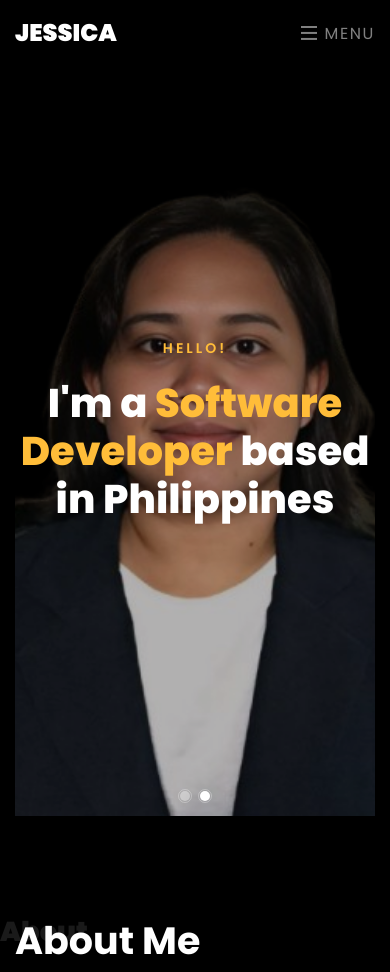
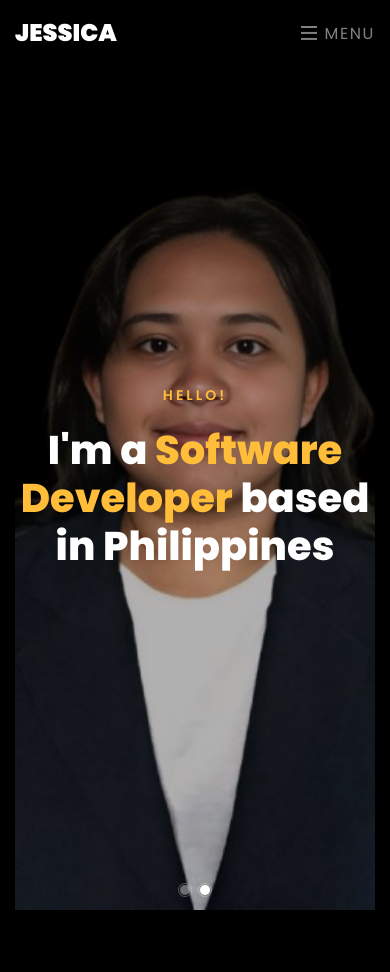
Before and after one commit to ixhi01/Portfolio, a plain HTML site: page index.html in a window 390 px wide. Shown: the top 972 px of the page. Drawn offline with Linux system fonts and the light colour scheme; files whose address does not match are found by name.

Commit message:
Fix: mobile scrolling issue with updated styles and owl carousel config

```diff
--- a/index.html
+++ b/index.html
@@ -21,18 +21,23 @@
     <!-- 🔧 Mobile Fixes -->
    <style>
 		@media only screen and (max-width: 768px) {
-        .js-fullheight {
+			.js-fullheight,
+			.home-slider,
+			.slider-item,
+			.slider-text {
 			height: auto !important;
-          min-height: 100vh;
+			min-height: 100vh !important;
+			overflow: visible !important;
 			}
 
 			.home-slider {
-          overflow-x: hidden;
-          overflow-y: auto;
+			overflow-x: hidden !important;
+			overflow-y: visible !important;
+			touch-action: auto !important;
 			}
 
 			html, body {
-          overflow-x: hidden;
+			overflow-x: hidden !important;
 			}
 
 			body {
@@ -40,6 +45,7 @@
 			}
 		}
 	</style>
+
   </head>
   <body data-spy="scroll" data-target=".site-navbar-target" data-offset="300">
 
```
Lines whose indentation alone changed are shown as unchanged.
